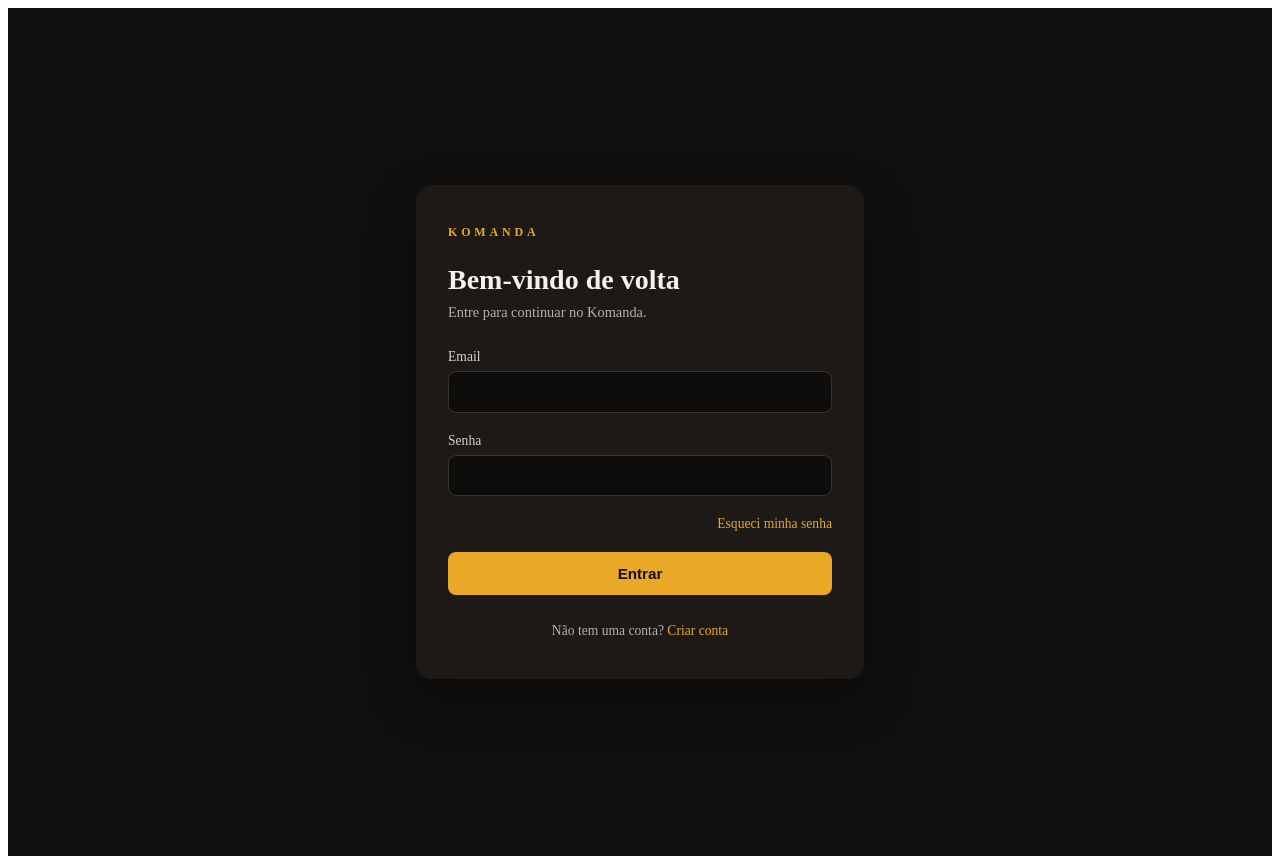
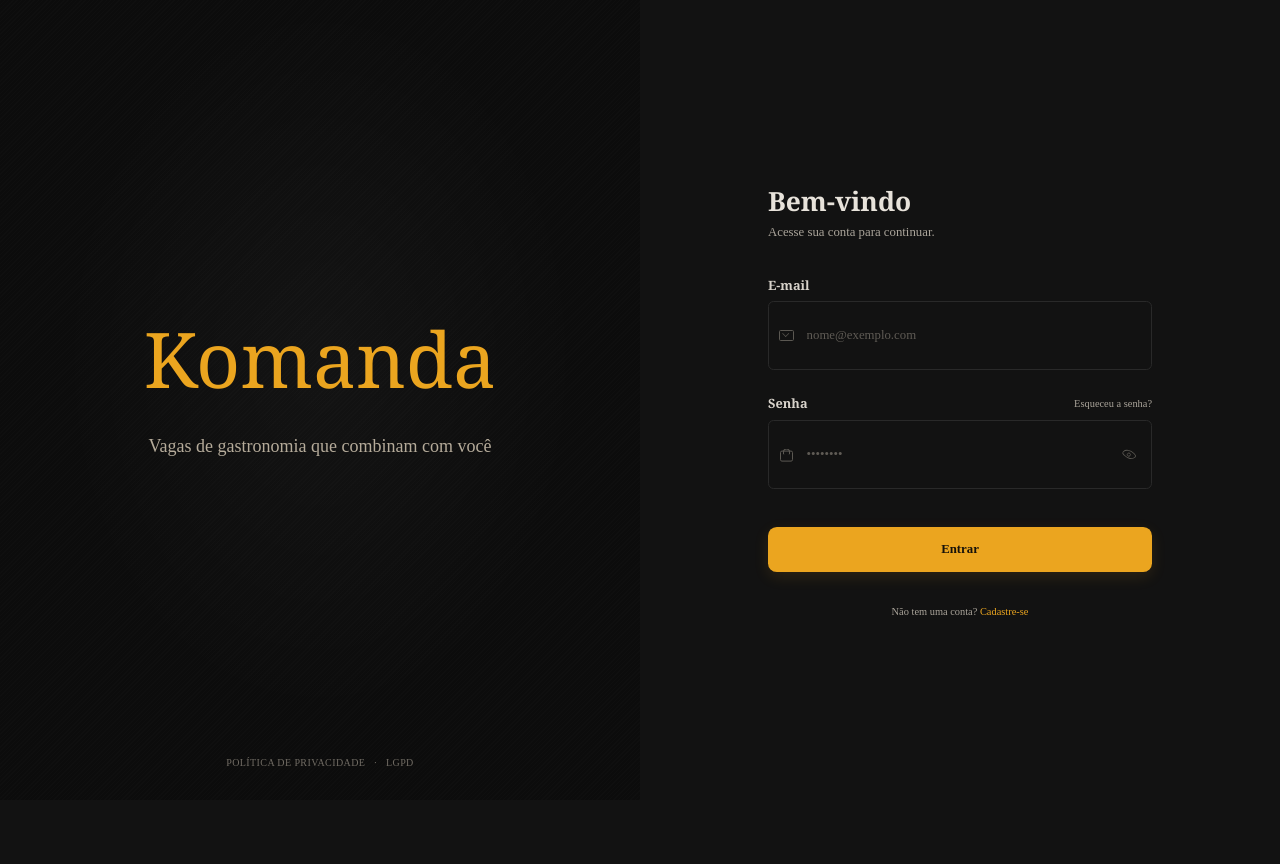
Before and after one commit to komanda-org/komanda-frontend, an Angular app: page /login in a window 1280 px wide. After the commit the page ends 800 px from the top, so only its background shows below. Built offline with nearby package versions, Linux system fonts and the light colour scheme.

Commit message:
feat: enhance login page layout and functionality with new styles and password visibility toggle

```diff
--- a/angular.json
+++ b/angular.json
@@ -2,7 +2,8 @@
   "$schema": "./node_modules/@angular/cli/lib/config/schema.json",
   "version": 1,
   "cli": {
-    "packageManager": "npm"
+    "packageManager": "npm",
+    "analytics": "31e10bb3-5f25-4ee7-a5bb-722da13914a1"
   },
   "newProjectRoot": "projects",
   "projects": {
--- a/src/app/app.html
+++ b/src/app/app.html
@@ -1 +1 @@
-<router-outlet />
+<router-outlet/>
--- a/src/app/features/login/login.html
+++ b/src/app/features/login/login.html
@@ -1,8 +1,17 @@
 <main class="login">
-  <section class="login__card">
+  <div class="login__layout">
+    <section class="login__brand-panel" aria-label="Komanda">
+      <div class="login__brand-content">
         <p class="login__brand">Komanda</p>
-    <h1 class="login__title">Bem-vindo de volta</h1>
-    <p class="login__subtitle">Entre para continuar no Komanda.</p>
+        <p class="login__tagline">Vagas de gastronomia que combinam com você</p>
+      </div>
+      <p class="login__legal">POLÍTICA DE PRIVACIDADE <span>·</span> LGPD</p>
+    </section>
+
+    <section class="login__form-panel" aria-labelledby="login-title">
+      <div class="login__form-content">
+        <h1 id="login-title" class="login__title">Bem-vindo</h1>
+        <p class="login__subtitle">Acesse sua conta para continuar.</p>
 
         @if (errorMessage(); as message) {
         <p class="login__error" role="alert">{{ message }}</p>
@@ -10,40 +19,41 @@
 
         <form class="login__form" [formGroup]="form" (ngSubmit)="submit()" novalidate>
           <div class="field">
-        <label class="field__label" for="email">Email</label>
-        <input
-          id="email"
-          type="email"
-          formControlName="email"
-          class="field__input"
-          [class.field__input--invalid]="emailError()"
-          autocomplete="email"
+            <label class="field__label" for="email">E-mail</label>
+            <div class="field__control">
+              <span class="field__icon field__icon--mail" aria-hidden="true"></span>
+              <input id="email" type="email" formControlName="email" class="field__input field__input--with-icon"
+                [class.field__input--invalid]="emailError()" placeholder="nome@exemplo.com" autocomplete="email"
                 [attr.aria-invalid]="emailError() ? 'true' : null"
-          [attr.aria-describedby]="emailError() ? 'email-error' : null"
-        />
+                [attr.aria-describedby]="emailError() ? 'email-error' : null" />
+            </div>
             @if (emailError(); as message) {
             <span id="email-error" class="field__error" role="alert">{{ message }}</span>
             }
           </div>
 
           <div class="field">
+            <div class="field__heading">
               <label class="field__label" for="password">Senha</label>
-        <input
-          id="password"
-          type="password"
-          formControlName="password"
-          class="field__input"
-          [class.field__input--invalid]="passwordError()"
-          autocomplete="current-password"
+              <a class="login__forgot" routerLink="/auth/recuperar-senha">Esqueceu a senha?</a>
+            </div>
+            <div class="field__control">
+              <span class="field__icon field__icon--lock" aria-hidden="true"></span>
+              <input id="password" [type]="showPassword() ? 'text' : 'password'" formControlName="password"
+                class="field__input field__input--with-icon field__input--with-action"
+                [class.field__input--invalid]="passwordError()" placeholder="••••••••" autocomplete="current-password"
                 [attr.aria-invalid]="passwordError() ? 'true' : null"
-          [attr.aria-describedby]="passwordError() ? 'password-error' : null"
-        />
+                [attr.aria-describedby]="passwordError() ? 'password-error' : null" />
+              <button class="field__visibility" type="button"
+                [attr.aria-label]="showPassword() ? 'Ocultar senha' : 'Mostrar senha'"
+                [attr.aria-pressed]="showPassword()" (click)="togglePasswordVisibility()">
+                <span class="field__icon field__icon--eye" aria-hidden="true"></span>
+              </button>
+            </div>
             @if (passwordError(); as message) {
             <span id="password-error" class="field__error" role="alert">{{ message }}</span>
             }
           </div>
-
-      <a class="login__forgot" routerLink="/auth/recuperar-senha">Esqueci minha senha</a>
 
           <button type="submit" class="login__submit" [disabled]="submitting()">
             {{ submitting() ? 'Entrando...' : 'Entrar' }}
@@ -51,8 +61,9 @@
         </form>
 
         <p class="login__footer">
-      Não tem uma conta?
-      <a routerLink="/registro">Criar conta</a>
+          Não tem uma conta? <a routerLink="/registro">Cadastre-se</a>
         </p>
+      </div>
     </section>
+  </div>
 </main>
--- a/src/app/features/login/login.scss
+++ b/src/app/features/login/login.scss
@@ -4,48 +4,98 @@
 
 .login {
   display: flex;
-  align-items: center;
-  justify-content: center;
+  flex-direction: column;
   min-height: 100dvh;
-  padding: 1.5rem;
-  background: #12100e;
+  padding: 0;
+  background: #1b1b1b;
 }
 
-.login__card {
+.login__layout {
+  display: grid;
+  grid-template-columns: 1fr 1fr;
   width: 100%;
-  max-width: 24rem;
-  padding: 2.5rem 2rem;
-  border-radius: 1rem;
-  background: #1c1916;
-  box-shadow: 0 20px 50px rgb(0 0 0 / 35%);
+  min-height: 100dvh;
+  background: #111;
+}
+
+.login__brand-panel {
+  position: relative;
+  display: grid;
+  place-items: center;
+  overflow: hidden;
+  padding: 3rem;
+  text-align: center;
+  background:
+    radial-gradient(ellipse at 50% 45%, rgb(255 255 255 / 3%), transparent 58%),
+    repeating-linear-gradient(135deg, rgb(255 255 255 / 0.012) 0 1px, transparent 1px 3px),
+    #0c0c0c;
+}
+
+.login__brand-content {
+  transform: translateY(-0.75rem);
 }
 
 .login__brand {
-  margin: 0 0 1.5rem;
-  font-size: 0.75rem;
-  font-weight: 600;
-  letter-spacing: 0.32em;
-  text-transform: uppercase;
-  color: #e9a825;
+  margin: 0;
+  color: #eba51f;
+  font-family: Georgia, 'Times New Roman', serif;
+  font-size: clamp(3.5rem, 6vw, 5.4rem);
+  font-weight: 400;
+  line-height: 1.05;
+}
+
+.login__tagline {
+  margin: 2.25rem 0 0;
+  color: #b5ab9a;
+  font-size: 1.125rem;
+}
+
+.login__legal {
+  position: absolute;
+  right: 1rem;
+  bottom: 2rem;
+  left: 1rem;
+  margin: 0;
+  color: #716c64;
+  font-size: 0.625rem;
+  letter-spacing: 0.04em;
+}
+
+.login__legal span {
+  padding: 0 0.35rem;
+}
+
+.login__form-panel {
+  display: grid;
+  place-items: center;
+  padding: clamp(2rem, 7vw, 6rem);
+  background: #121212;
+}
+
+.login__form-content {
+  width: 100%;
+  max-width: 24rem;
 }
 
 .login__title {
   margin: 0;
-  font-size: 1.75rem;
+  color: #e7e2da;
+  font-family: Georgia, 'Times New Roman', serif;
+  font-size: 1.65rem;
   font-weight: 700;
-  color: #f5f1ea;
 }
 
 .login__subtitle {
-  margin: 0.5rem 0 1.75rem;
-  font-size: 0.9rem;
-  color: #b8b0a4;
+  margin: 0.35rem 0 2.25rem;
+  color: #aaa49a;
+  font-size: 0.8rem;
 }
 
 .login__error {
-  margin: 0 0 1.25rem;
+  margin: 0 0 1rem;
   padding: 0.75rem 1rem;
-  border-radius: 0.5rem;
+  border: 1px solid rgb(255 138 128 / 35%);
+  border-radius: 0.35rem;
   font-size: 0.875rem;
   color: #ffb4a8;
   background: rgb(255 82 82 / 12%);
@@ -54,36 +104,161 @@
 .login__form {
   display: flex;
   flex-direction: column;
-  gap: 1.25rem;
+  gap: 1.5rem;
 }
 
 .field {
   display: flex;
   flex-direction: column;
-  gap: 0.4rem;
+  gap: 0.45rem;
+}
+
+.field__heading {
+  display: flex;
+  align-items: center;
+  justify-content: space-between;
+  gap: 1rem;
 }
 
 .field__label {
-  font-size: 0.85rem;
-  font-weight: 500;
-  color: #d8d1c4;
+  color: #d8d3cb;
+  font-family: Georgia, 'Times New Roman', serif;
+  font-size: 0.8rem;
+  font-weight: 700;
+}
+
+.field__control {
+  position: relative;
+  display: flex;
+  align-items: center;
 }
 
 .field__input {
-  padding: 0.7rem 0.85rem;
-  font-size: 0.95rem;
-  color: #f5f1ea;
-  background: #0f0d0b;
-  border: 1px solid #3a352d;
-  border-radius: 0.5rem;
+  width: 100%;
+  min-width: 0;
+  height: 2.8rem;
+  padding: 0.7rem 0.75rem;
+  border: 1px solid #292929;
+  border-radius: 0.35rem;
+  color: #f2eee8;
+  background: #121212;
+  font: inherit;
+  font-size: 0.8rem;
+  transition: border-color 140ms ease, background-color 140ms ease;
+
+  &::placeholder {
+    color: #5f5b55;
+  }
 
   &:focus {
     outline: none;
-    border-color: #e9a825;
+    border-color: #c68b1c;
+    background: #151515;
   }
 
   &--invalid {
     border-color: #ff8a80;
+  }
+
+  &--with-icon {
+    padding-left: 2.35rem;
+  }
+
+  &--with-action {
+    padding-right: 2.8rem;
+  }
+}
+
+.field__icon {
+  position: absolute;
+  z-index: 1;
+  display: block;
+  color: #5b5852;
+  pointer-events: none;
+}
+
+.field__icon--mail {
+  left: 0.7rem;
+  width: 0.8rem;
+  height: 0.58rem;
+  border: 1px solid currentColor;
+  border-radius: 0.1rem;
+
+  &::after {
+    position: absolute;
+    top: -0.05rem;
+    left: 0.12rem;
+    width: 0.4rem;
+    height: 0.4rem;
+    border-right: 1px solid currentColor;
+    border-bottom: 1px solid currentColor;
+    content: '';
+    transform: rotate(45deg) scale(0.7);
+  }
+}
+
+.field__icon--lock {
+  left: 0.75rem;
+  top: calc(50% + 0.1rem);
+  width: 0.68rem;
+  height: 0.55rem;
+  border: 1px solid currentColor;
+  border-radius: 0.12rem;
+  transform: translateY(-50%);
+
+  &::before {
+    position: absolute;
+    bottom: 0.35rem;
+    left: 0.12rem;
+    width: 0.3rem;
+    height: 0.32rem;
+    border: 1px solid currentColor;
+    border-bottom: 0;
+    border-radius: 0.3rem 0.3rem 0 0;
+    content: '';
+  }
+}
+
+.field__visibility {
+  position: absolute;
+  right: 0.55rem;
+  display: grid;
+  width: 1.75rem;
+  height: 1.75rem;
+  place-items: center;
+  border: 0;
+  border-radius: 0.25rem;
+  background: transparent;
+  cursor: pointer;
+
+  &:hover .field__icon--eye,
+  &:focus-visible .field__icon--eye {
+    color: #d4cec4;
+  }
+
+  &:focus-visible {
+    outline: 1px solid #c68b1c;
+  }
+}
+
+.field__icon--eye {
+  position: relative;
+  width: 0.9rem;
+  height: 0.58rem;
+  border: 1px solid currentColor;
+  border-radius: 70% 20%;
+  transform: rotate(45deg) scale(0.8);
+
+  &::after {
+    position: absolute;
+    top: 50%;
+    left: 50%;
+    width: 0.2rem;
+    height: 0.2rem;
+    border: 1px solid currentColor;
+    border-radius: 50%;
+    content: '';
+    transform: translate(-50%, -50%);
   }
 }
 
@@ -93,25 +268,30 @@
 }
 
 .login__forgot {
-  align-self: flex-end;
-  font-size: 0.85rem;
-  color: #e9a825;
+  color: #aaa49a;
+  font-size: 0.65rem;
   text-decoration: none;
 
   &:hover {
+    color: #eba51f;
     text-decoration: underline;
   }
 }
 
 .login__submit {
-  padding: 0.8rem;
-  font-size: 0.95rem;
+  min-height: 2.8rem;
+  margin-top: 0.9rem;
+  padding: 0.75rem;
+  border: 0;
+  border-radius: 0.55rem;
+  color: #17120a;
+  background: #eba51f;
+  box-shadow: 0 0.3rem 0.9rem rgb(235 165 31 / 12%);
+  font: inherit;
+  font-size: 0.8rem;
   font-weight: 600;
-  color: #12100e;
-  background: #e9a825;
-  border: none;
-  border-radius: 0.5rem;
   cursor: pointer;
+  transition: background-color 140ms ease, transform 140ms ease;
 
   &:disabled {
     opacity: 0.6;
@@ -119,18 +299,19 @@
   }
 
   &:not(:disabled):hover {
-    background: #f2b74a;
+    background: #f2b43b;
+    transform: translateY(-1px);
   }
 }
 
 .login__footer {
-  margin: 1.75rem 0 0;
-  font-size: 0.85rem;
+  margin: 2.1rem 0 0;
+  color: #aaa49a;
+  font-size: 0.65rem;
   text-align: center;
-  color: #b8b0a4;
 
   a {
-    color: #e9a825;
+    color: #eba51f;
     text-decoration: none;
 
     &:hover {
@@ -138,3 +319,52 @@
     }
   }
 }
+
+@media (max-width: 700px) {
+  .login__layout {
+    grid-template-columns: 1fr;
+    min-height: 100dvh;
+  }
+
+  .login__brand-panel {
+    min-height: 12rem;
+    padding: 2rem 1.25rem;
+  }
+
+  .login__brand-content {
+    transform: none;
+  }
+
+  .login__brand {
+    font-size: 3.25rem;
+  }
+
+  .login__tagline {
+    margin-top: 0.75rem;
+    font-size: 0.9rem;
+  }
+
+  .login__legal {
+    bottom: 0.7rem;
+    font-size: 0.55rem;
+  }
+
+  .login__form-panel {
+    align-items: start;
+    padding: 2.5rem clamp(1.25rem, 8vw, 3rem);
+  }
+
+  .login__subtitle {
+    margin-bottom: 1.75rem;
+  }
+}
+
+@media (prefers-reduced-motion: reduce) {
+
+  *,
+  *::before,
+  *::after {
+    scroll-behavior: auto !important;
+    transition-duration: 0.01ms !important;
+  }
+}
--- a/src/app/features/login/login.ts
+++ b/src/app/features/login/login.ts
@@ -20,6 +20,7 @@ export class Login {
 
   protected readonly submitting = signal(false);
   protected readonly errorMessage = signal<string | null>(null);
+  protected readonly showPassword = signal(false);
 
   protected readonly form = this.fb.group({
     email: this.fb.control('', [Validators.required, Validators.email]),
@@ -52,6 +53,10 @@ export class Login {
     }
 
     return 'Senha deve ter no mínimo 8 caracteres';
+  }
+
+  protected togglePasswordVisibility(): void {
+    this.showPassword.update((visible) => !visible);
   }
 
   protected submit(): void {
--- a/src/styles.scss
+++ b/src/styles.scss
@@ -1 +1,14 @@
 /* You can add global styles to this file, and also import other style files */
+
+html,
+body {
+    min-height: 100%;
+    margin: 0;
+    background: #121212;
+}
+
+body,
+app-root {
+    display: block;
+    min-height: 100dvh;
+}
```
Also changed, not shown: src/index.html (+5 -2 lines). Lines whose indentation alone changed are shown as unchanged.
